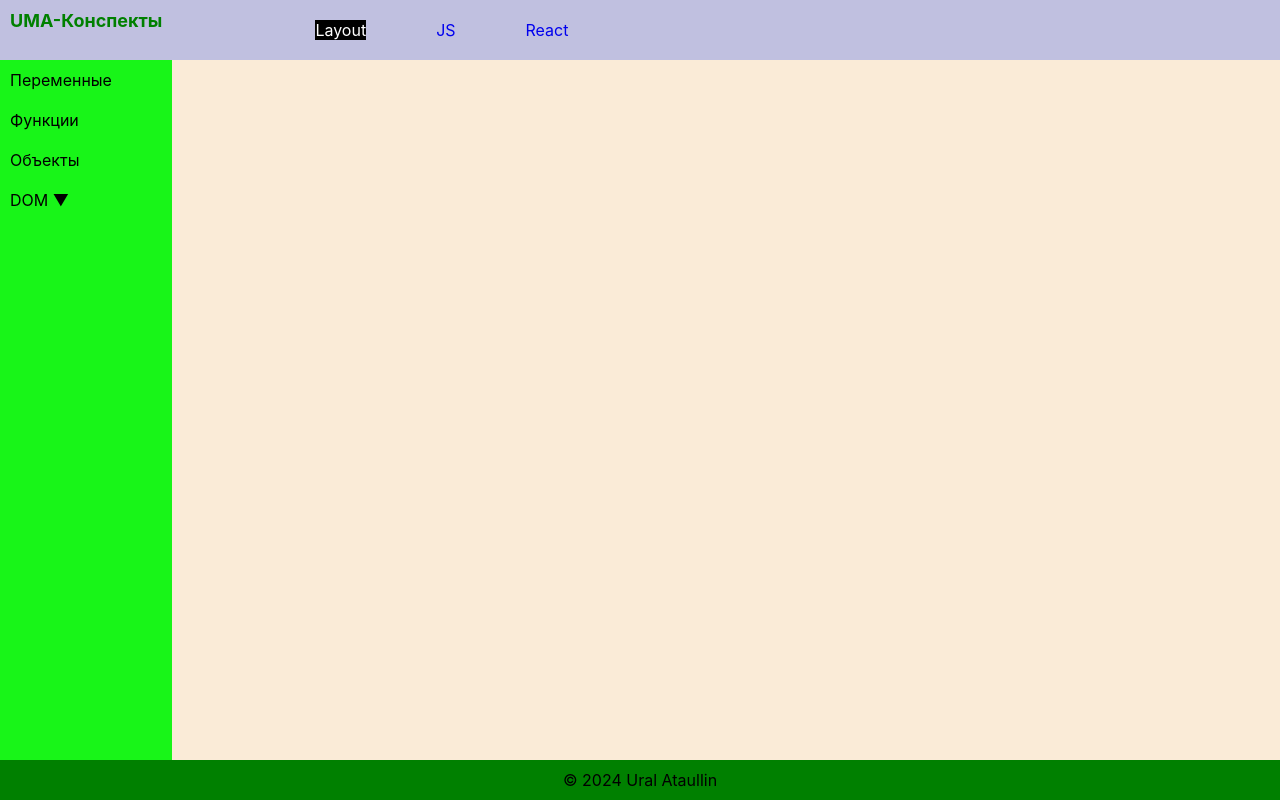
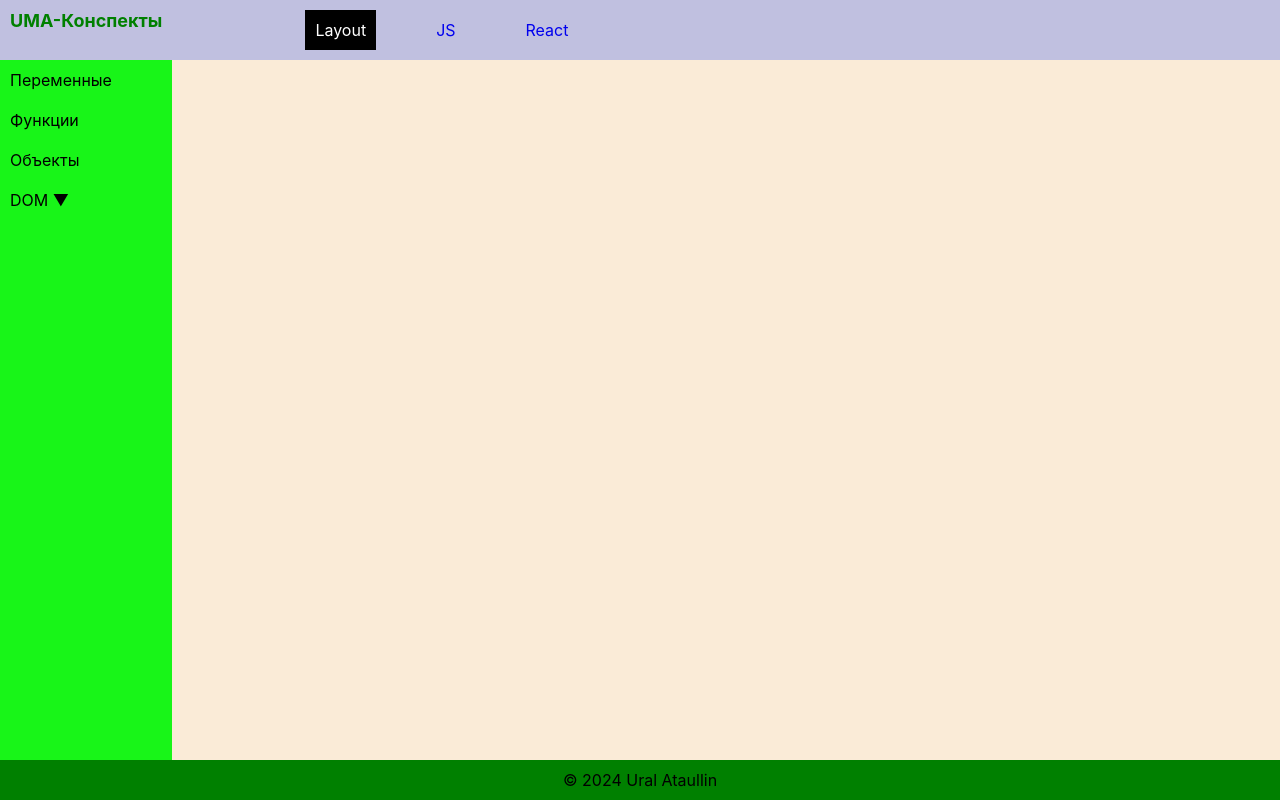
Before and after one commit to UMAtaullin/MyNotes, a React (Create React App) app: page /js in a window 1280 px wide. In both pictures the pointer is over the element "Layout". Built offline with nearby package versions, Linux system fonts and the light colour scheme.

Commit message:
css: The color of the text when hovering over the link

```diff
--- a/src/components/Nav/Nav.module.css
+++ b/src/components/Nav/Nav.module.css
@@ -12,7 +12,15 @@
 .item {
   padding: 10px;
   cursor: pointer;
+  display: block;
+  height: 100%;
   transition: background-color 0.3s, color 0.3s;
+}
+
+.item:hover,
+.item.active {
+  background-color: black;
+  color: white;
 }
 
 .item a:hover {
@@ -20,7 +28,7 @@
   color: #fff;
 }
 
-.item.active a{
+.item.active a {
   background-color: black;
   color: #fff;
 }
```
